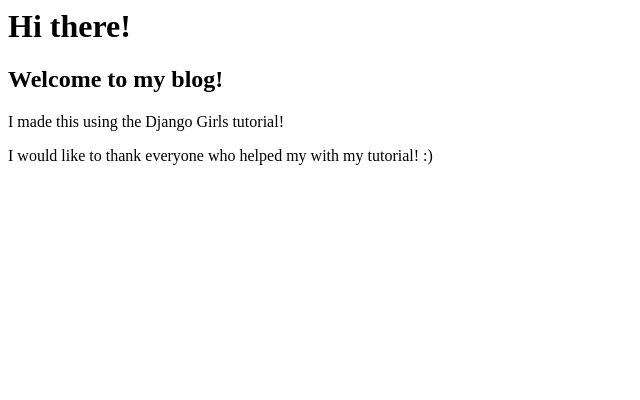
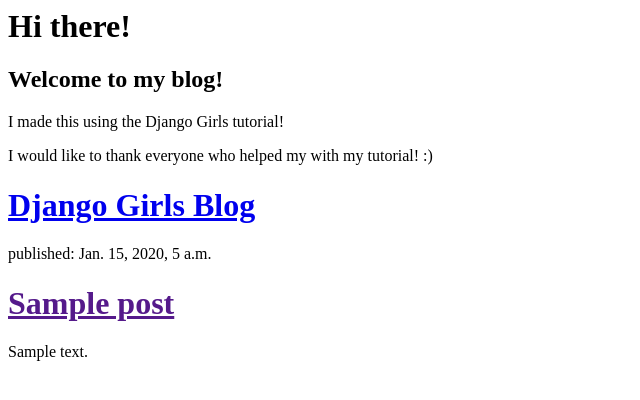
Before and after one commit to SylviaTowey/my-first-blog, a Django app: template blog/templates/blog/post_list.html in a window 1280 px wide. Shown: the top 400 px of the page, without its empty margins (0-640 px from the left). Run offline with Django 3.2, Linux system fonts and the light colour scheme; the template is opened without the code that fills it: values that come from a table or form of the project are taken from there, others are empty; tables that the repository leaves empty hold one stand-in row (values such as "Sample post").

Commit message:
Modified templates to display posts from database.

```diff
--- a/blog/templates/blog/post_list.html
+++ b/blog/templates/blog/post_list.html
@@ -7,5 +7,16 @@
         <h2>Welcome to my blog!</h2>
         <p>I made this using the Django Girls tutorial!</p>
         <p>I would like to thank everyone who helped my with my tutorial! :)</p>
+	        <div>
+		    <h1><a href="/">Django Girls Blog</a></h1>
+		</div>
+
+		{% for post in posts %}
+		    <div>
+		        <p>published: {{ post.published_date }}</p>
+		        <h1><a href="">{{ post.title }}</a></h1>
+		        <p>{{ post.text|linebreaks }}</p>
+		    </div>
+	{% endfor %}
     </body>
 </html>
--- a/blog/views.py
+++ b/blog/views.py
@@ -1,3 +1,7 @@
 from django.shortcuts import render
+from django.utils import timezone
+from .models import Post
+
 def post_list(request):
-    return render(request, 'blog/post_list.html', {})
+    posts = Post.objects.filter(published_date__lte=timezone.now()).order_by('published_date')
+    return render(request, 'blog/post_list.html', {'posts': posts})
```
